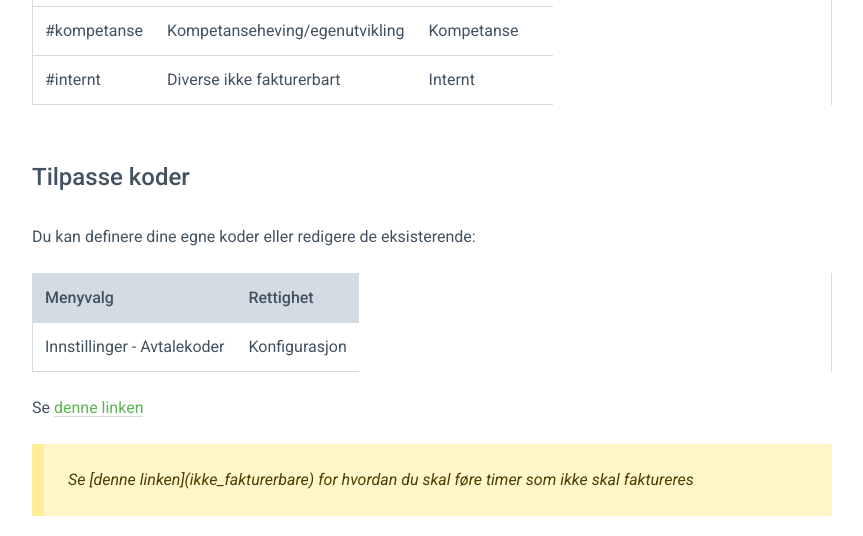
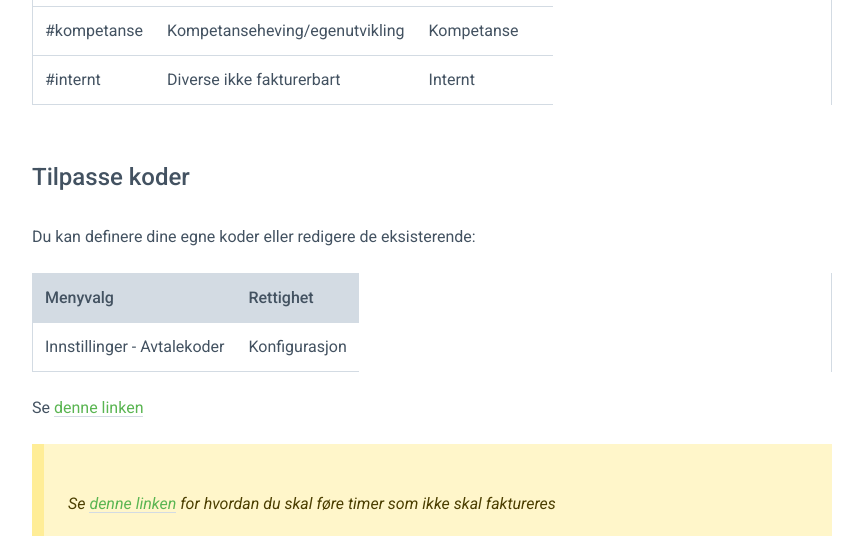
Before and after one commit to henrim/mertid.docs, a Jekyll site: the page built from avtaler/hashtags.md, in a window 1280 px wide and 900 px high, scrolled down 649 px, cut to the strip 0-536 px from the top of the window. Shown: the whole strip, without its empty margins (376-1239 px from the left). Built offline with Jekyll 4.4.1, drawn with Linux system fonts in a browser that asks for light colours; nearby versions of some CDN libraries.

Commit message:
Update hashtags.md

```diff
--- a/avtaler/hashtags.md
+++ b/avtaler/hashtags.md
@@ -35,6 +35,6 @@ Du kan definere dine egne koder eller redigere de eksisterende:
 
 Se [denne linken](ikke_fakturerbare)
 
-<div class="note--warning">
+<div class="note--warning" markdown="1">
 Se [denne linken](ikke_fakturerbare) for hvordan du skal føre timer som ikke skal faktureres
 </div>
```
